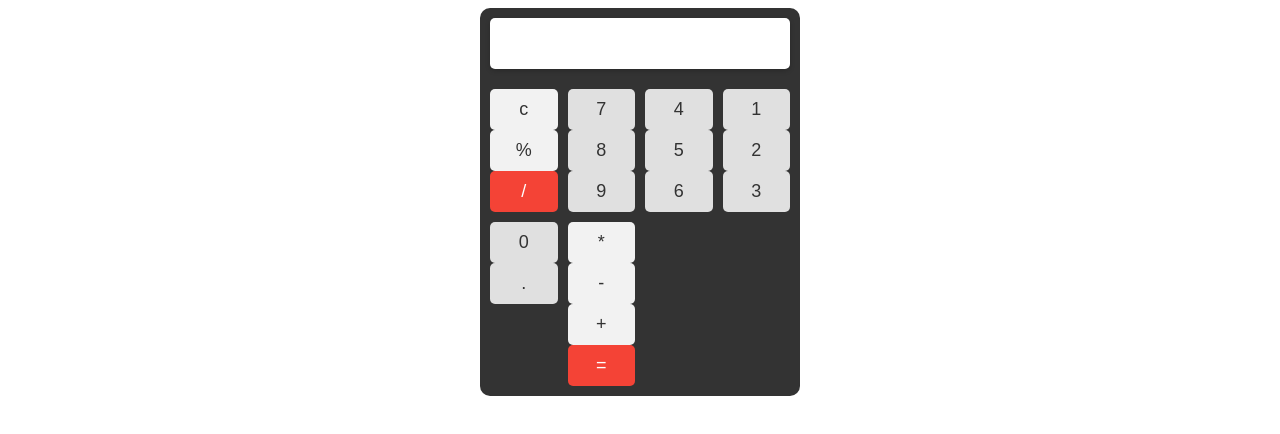
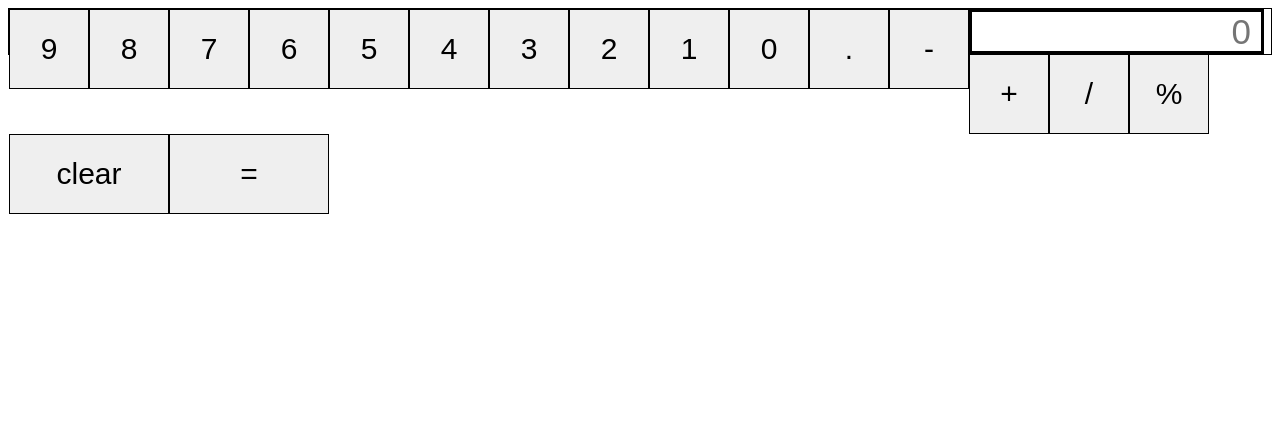
Before and after one commit to vikrantkkk/Make-a-Calculator, a React (Create React App) app: page / in a window 1280 px wide. Shown: the top 434 px of the page. Built offline with nearby package versions, Linux system fonts and the light colour scheme.

Commit message:
files modified

```diff
--- a/src/App.js
+++ b/src/App.js
@@ -1,44 +1,131 @@
-import React from 'react';
+import React, { useState } from 'react';
 import './style.css';
 
 export default function App() {
+  const [data, setData] = useState('');
+
+  const handleChange = (e) => {
+    setData(data.concat(e.target.value));
+  };
+
+  const handleClear = () => {
+    setData('');
+  };
+
+  const calculate = () => {
+    setData(eval(data).toString());
+  };
+
   return (
     <div className="container">
-      <div className="inputArea">
-        <input />
-      </div>
-      <div className="speacalRow" >
-        <button>c</button>
-        <button>%</button>
-        <button>/</button>
-      </div>
-      <div className="sevnin">
-        <button>7</button>
-        <button>8</button>
-        <button>9</button>
-      </div>
-      <div className="forsix">
-        <button>4</button>
-        <button>5</button>
-        <button>6</button>
-      </div>
-
-      <div className="onethree">
-        <button>1</button>
-        <button>2</button>
-        <button>3</button>
-      </div>
-
-      <div className="zero">
-        <button>0</button>
-        <button>.</button>
-      </div>
-      <div className="speacalColumn">
-        <button>*</button>
-        <button>-</button>
-        <button>+</button>
-        <button>=</button>
-      </div>
+      <input
+        className="inputArea"
+        id="inputvalues"
+        placeholder="0"
+        value={data}
+      />
+      <input
+        type="button"
+        value="9"
+        className="button"
+        onClick={handleChange}
+      />
+      <input
+        type="button"
+        value="8"
+        className="button"
+        onClick={handleChange}
+      />
+      <input
+        type="button"
+        value="7"
+        className="button"
+        onClick={handleChange}
+      />
+      <input
+        type="button"
+        value="6"
+        className="button"
+        onClick={handleChange}
+      />
+      <input
+        type="button"
+        value="5"
+        className="button"
+        onClick={handleChange}
+      />
+      <input
+        type="button"
+        value="4"
+        className="button"
+        onClick={handleChange}
+      />
+      <input
+        type="button"
+        value="3"
+        className="button"
+        onClick={handleChange}
+      />
+      <input
+        type="button"
+        value="2"
+        className="button"
+        onClick={handleChange}
+      />
+      <input
+        type="button"
+        value="1"
+        className="button"
+        onClick={handleChange}
+      />
+      <input
+        type="button"
+        value="0"
+        className="button"
+        onClick={handleChange}
+      />
+      <input
+        type="button"
+        value="."
+        className="button"
+        onClick={handleChange}
+      />
+      <input
+        type="button"
+        value="-"
+        className="button"
+        onClick={handleChange}
+      />
+      <input
+        type="button"
+        value="+"
+        className="button"
+        onClick={handleChange}
+      />
+      <input
+        type="button"
+        value="/"
+        className="button"
+        onClick={handleChange}
+      />
+      <input
+        type="button"
+        value="%"
+        className="button"
+        onClick={handleChange}
+      />
+      <input
+        type="button"
+        value="clear"
+        className="button button1"
+        onClick={handleClear}
+      />
+      <input
+        type="button"
+        value="="
+        className="button button1"
+        onClick={calculate}
+      />
     </div>
   );
 }
--- a/src/style.css
+++ b/src/style.css
@@ -1,73 +1,25 @@
-.container {
-  display: grid;
-  grid-template-columns: repeat(4, 1fr);
-  grid-gap: 10px;
-  max-width: 300px;
-  margin: 0 auto;
-  background-color: #333;
-  padding: 10px;
-  border-radius: 10px;
+.container{
+  border: 1px solid black;
+  width: "320px";
+  height: 100px auto;
 }
 
-.inputArea {
-  grid-column: 1 / span 4;
-  display: flex;
-  justify-content: flex-end;
-  align-items: center;
-  background-color: #fff;
+#inputvalues{
+  border: 3px solid black;
+  text-align: right;
   padding: 10px;
-  border-radius: 5px;
-  margin-bottom: 10px;
-  box-shadow: 0 2px 5px rgba(0, 0, 0, 0.2);
+  font-size: 35px;
+  width: 295px;
+  height: 45px;
 }
 
-.inputArea input {
-  width: 100%;
-  padding: 5px;
-  font-size: 18px;
-  border: none;
-  background: none;
-  outline: none;
-  text-align: right;
+.button{
+  height: 80px;
+  width: 80px;
+  float: left;
+  font-size: 30px;
+  border: 1px solid black;
 }
-
-button {
-  width: 100%;
-  padding: 10px;
-  font-size: 18px;
-  border: none;
-  background-color: #f2f2f2;
-  color: #333;
-  cursor: pointer;
-  border-radius: 5px;
-  transition: background-color 0.3s ease;
+.button1{
+  width: 160px;
 }
-
-.speacalRow button:nth-child(3),
-.speacalColumn button:nth-child(4) {
-  background-color: #f44336;
-  color: #fff;
-}
-
-.sevnin button,
-.forsix button,
-.onethree button,
-.zero button {
-  background-color: #e0e0e0;
-}
-
-.zero button {
-  grid-column: 1 / span 2;
-}
-
-button:hover {
-  background-color: #d5d5d5;
-}
-
-button:active {
-  background-color: #bfbfbf;
-}
-
-button:focus {
-  outline: none;
-}
```
